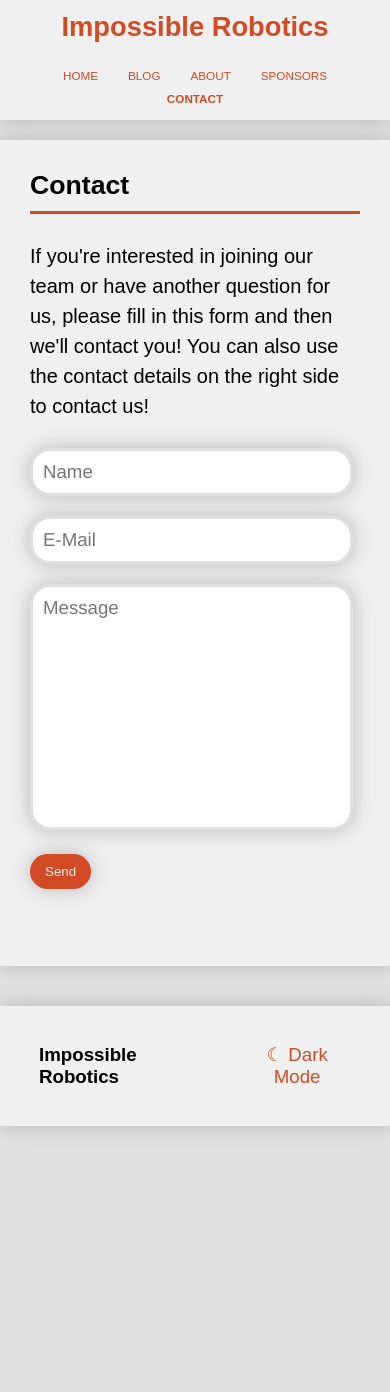
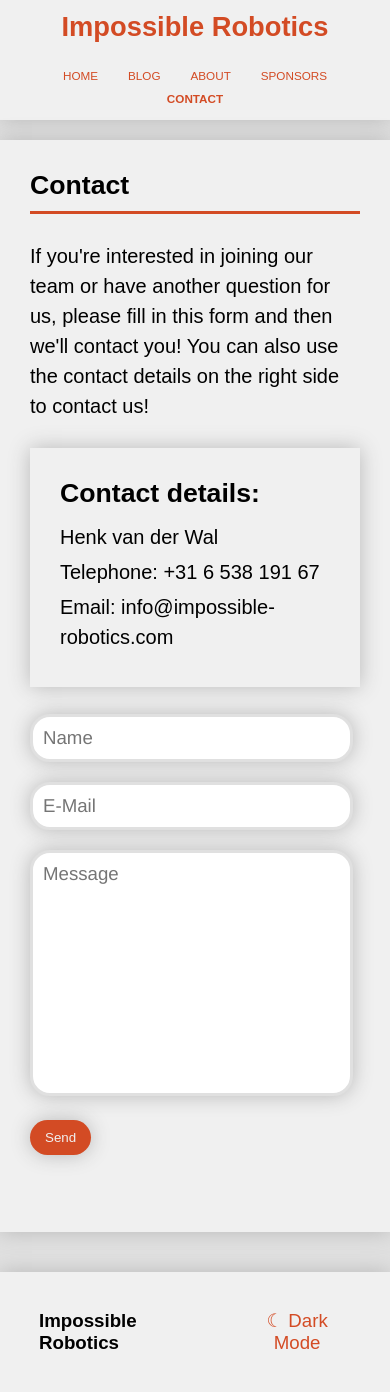
Before and after one commit to Impossible-Robotics/impossible-robotics.github.io, a Jekyll site: the page built from contact.html, in a window 390 px wide. Built offline with Jekyll 4.4.1, drawn with Linux system fonts in a browser that asks for light colours.

Commit message:
Removed 'more posts' button + mobile contact info.

```diff
--- /dev/null
+++ b/_includes/contact-details.html
@@ -0,0 +1,4 @@
+<h1>Contact details:</h1>
+<p>Henk van der Wal</p>
+<p>Telephone: +31 6 538 191 67</p>
+<p>Email: info@impossible-robotics.com</p>
--- a/blog.html
+++ b/blog.html
@@ -19,16 +19,10 @@ layout: base
           </div>
         </div>
       {% endfor %}
-
-      <div class="centered-button">
-        <a href="/blog/" class="button">More Posts</a>
-      </div>
     </div>
     <div class="sidebar">
-
       {% include featureposts-sidebar.html %}
       {% include sponsors-sidebar.html %}
-
     </div>
   </div>
 </div>
--- a/contact.html
+++ b/contact.html
@@ -1,5 +1,5 @@
 ---
-title: "Contact"
+title: 'Contact'
 layout: base
 ---
 
@@ -13,6 +13,10 @@ layout: base
         us, please fill in this form and then we'll contact you! You can also
         use the contact details on the right side to contact us!
       </p>
+
+      <div id="contact-mobile-details" class="container contact-details">
+        {% include contact-details.html %}
+      </div>
 
       <form>
         <input id="contact-name" type="text" placeholder="Name">
@@ -30,11 +34,9 @@ layout: base
 
     <div class="sidebar">
       <div class="container contact-details">
-        <h1>Contact details:</h1>
-        <p>Henk van der Wal</p>
-        <p>Telephone: +31 6 538 191 67</p>
-        <p>Email: info@impossible-robotics.com</p>
+        {% include contact-details.html %}
       </div>
+
       {% include sponsors-sidebar.html %}
     </div>
   </div>
--- a/style/contact.css
+++ b/style/contact.css
@@ -40,9 +40,23 @@
     margin-right: 10%;
 }
 
+#contact-mobile-details {
+    display: none;
+}
+
 @media only screen and (max-width: 1000px) {
     #contact-name, #contact-email, #contact-message {
         width: 90%;
+    }
+
+    #contact-mobile-details {
+        display: none;
+    }
+}
+
+@media only screen and (max-width: 1200px) {
+    #contact-mobile-details {
+        display: block;
     }
 }
 
```
Also changed, not shown: 1 other file.
